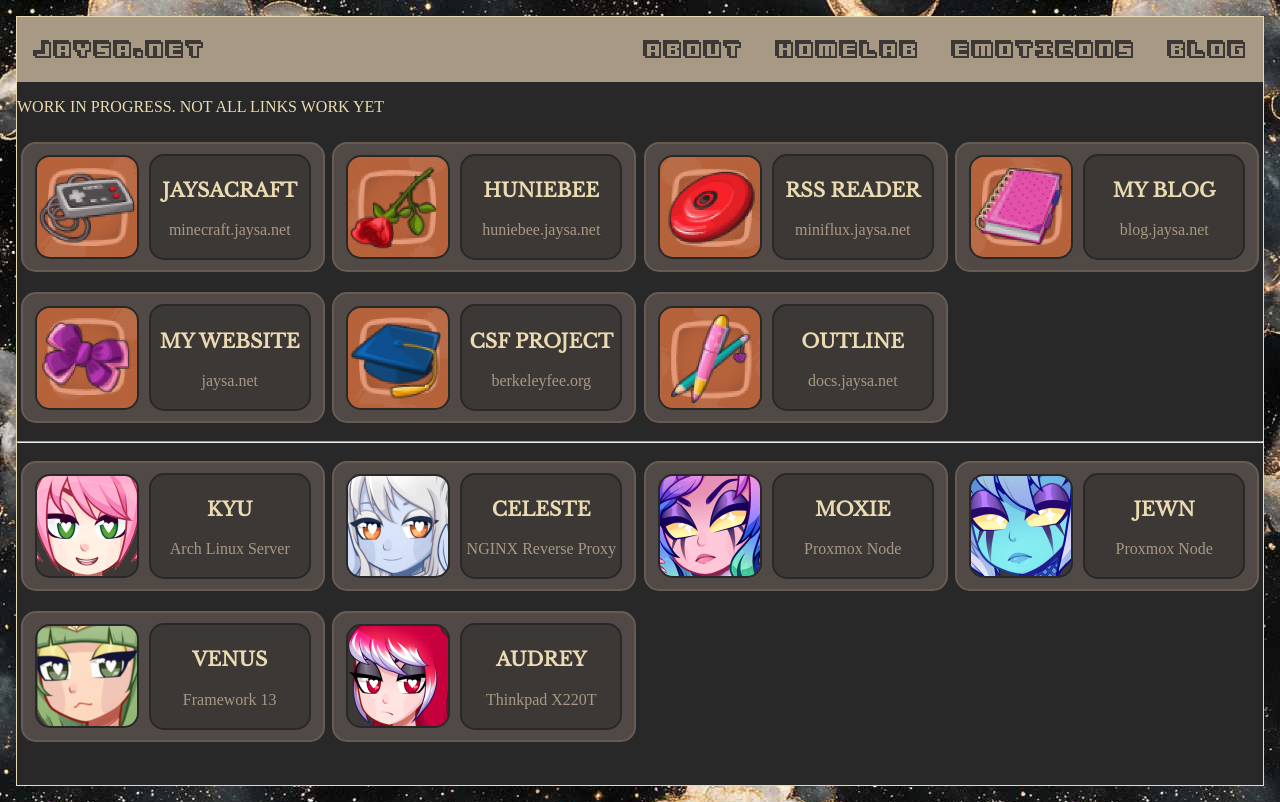
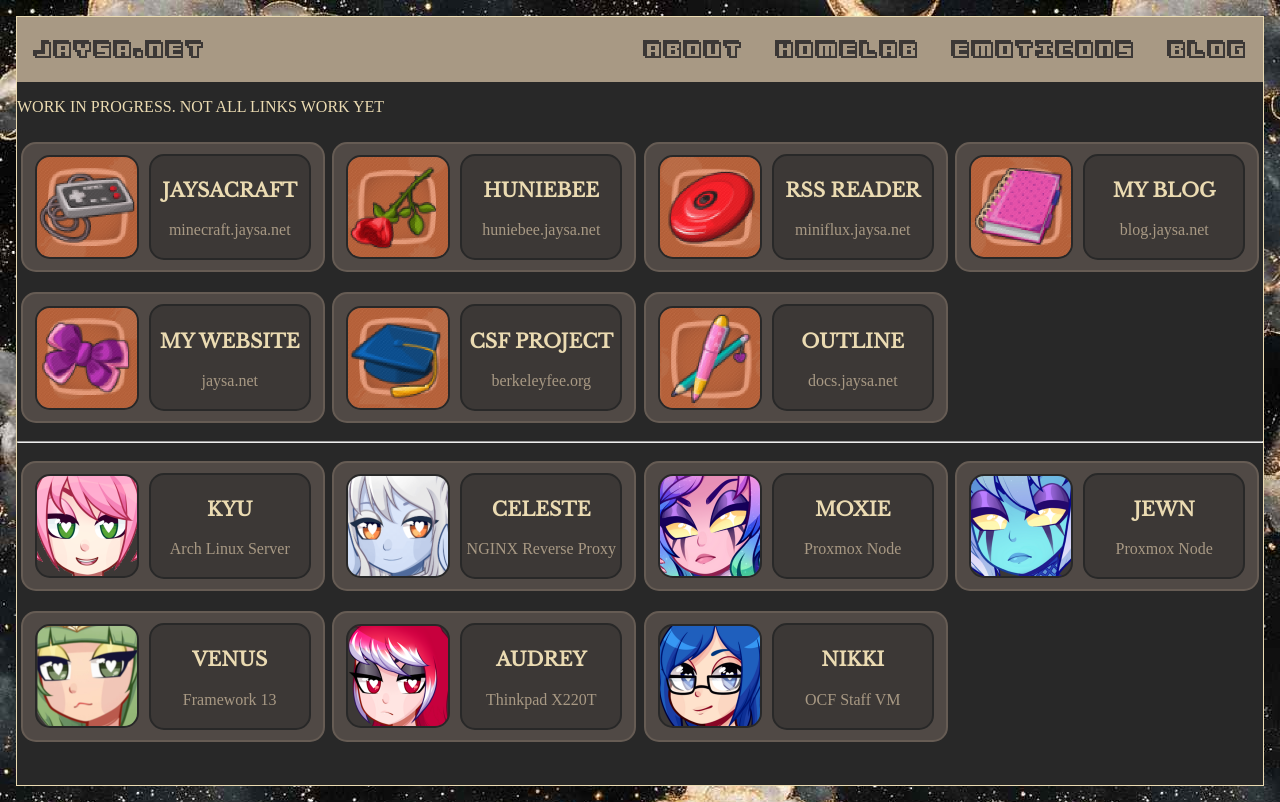
Before and after one commit to jaysa68/jaysa.net-web, a Next.js app in the folder jaysa.net/: page /homelab in a window 1280 px wide. Built offline with nearby package versions, Linux system fonts and the light colour scheme.

Commit message:
add nikki;2;13~

```diff
--- a/jaysa.net/src/app/homelab/page.js
+++ b/jaysa.net/src/app/homelab/page.js
@@ -45,6 +45,8 @@
     </ProjectBox>
     <ProjectBox title="AUDREY" subtitle="Thinkpad X220T" imgSrc="/homelab-thumbnails/audrey.png">
     </ProjectBox>
+    <ProjectBox title="NIKKI" subtitle="OCF Staff VM" imgSrc="/homelab-thumbnails/nikki.png">
+    </ProjectBox>
   </div>
   </div>
   )
```
Also changed, not shown: jaysa.net/public/homelab-thumbnails/nikki.png (added).
